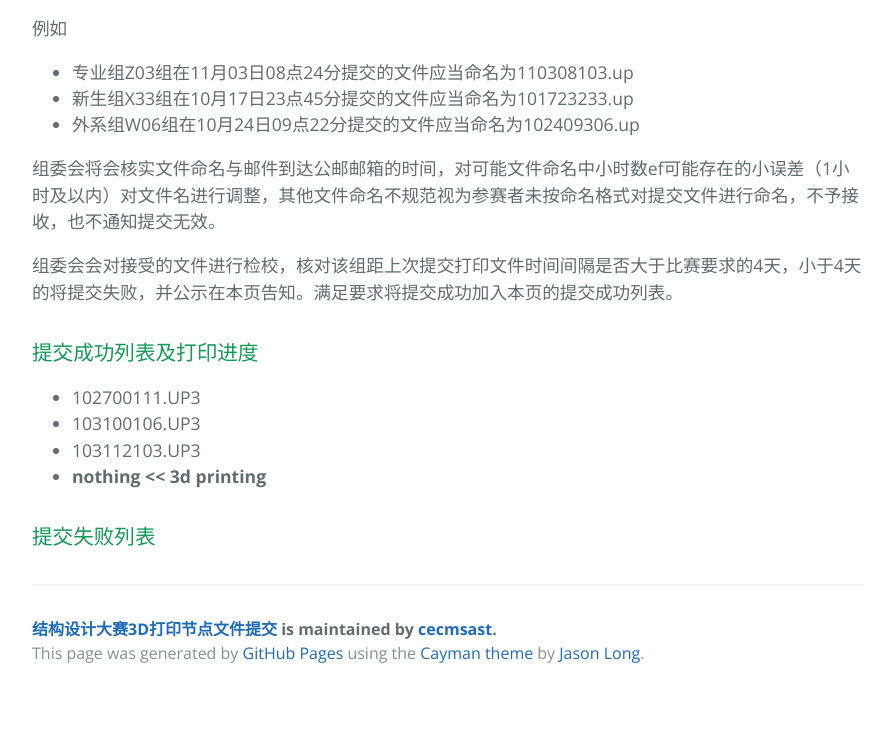
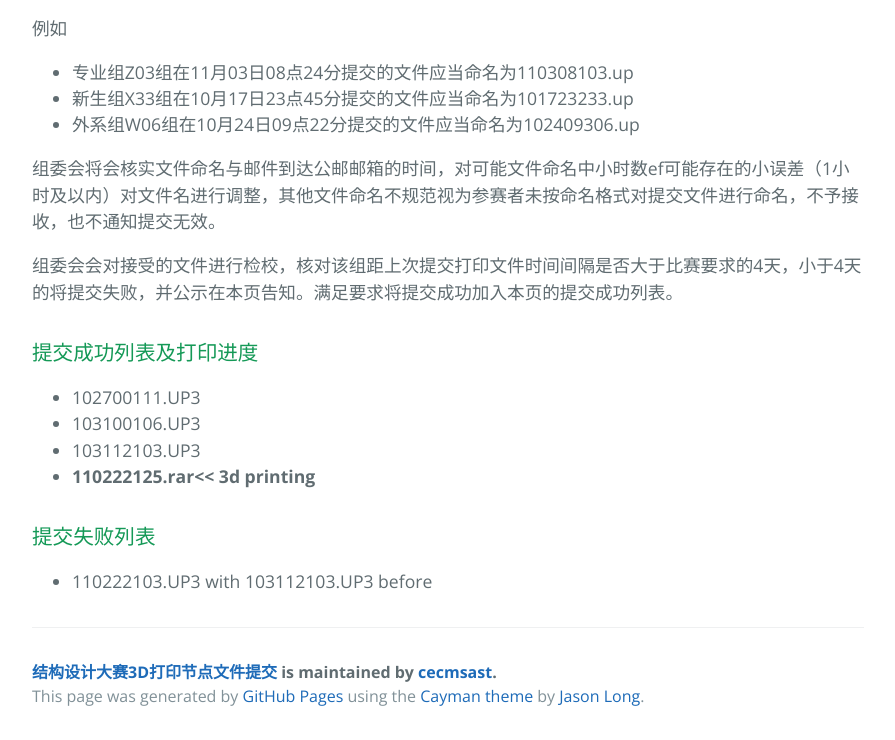
Before and after one commit to cecmsast/cecmsast, a plain HTML site: page index.html in a window 1280 px wide. Shown: the part 686-1426 px from the top of the page, without its empty margins (192-1087 px from the left). Before the commit the page ends 1383 px from the top, so only its background shows below. Drawn offline with nearby package versions, Linux system fonts and the light colour scheme.

Commit message:
Create gh-pages branch via GitHub

```diff
--- a/index.html
+++ b/index.html
@@ -53,11 +53,15 @@
 <li>102700111.UP3</li>
 <li>103100106.UP3 </li>
 <li>103112103.UP3</li>
-<li><strong>nothing &lt;&lt; 3d printing</strong></li>
+<li><strong>110222125.rar&lt;&lt; 3d printing</strong></li>
 </ul>
 
 <h3>
 <a id="提交失败列表" class="anchor" href="#%E6%8F%90%E4%BA%A4%E5%A4%B1%E8%B4%A5%E5%88%97%E8%A1%A8" aria-hidden="true"><span class="octicon octicon-link"></span></a>提交失败列表</h3>
+
+<ul>
+<li>110222103.UP3 with 103112103.UP3 before</li>
+</ul>
 
       <footer class="site-footer">
         <span class="site-footer-owner"><a href="https://github.com/cecmsast/cecmsast">结构设计大赛3D打印节点文件提交</a> is maintained by <a href="https://github.com/cecmsast">cecmsast</a>.</span>
--- a/params.json
+++ b/params.json
@@ -1 +1 @@
-{"name":"结构设计大赛3D打印节点文件提交","tagline":"土木科协出品","body":"###21届结构设计大赛3D打印文件提交方法\r\n将节点up文件以附件形式发送至科协公邮cecmsast2015@163.com\r\n\r\n文件命名为“abcdefghi.up”格式或“abcdefghi.rar”，其中\r\n- ab对应邮件发送时刻的两位数月份\r\n- cd对应邮件发送时刻的两位数日期\r\n- ef对应邮件发送时刻的24时制两位数小时数\r\n- g对应参赛组类型（专业组=1，新生组=2，外系组=3）\r\n- hi对应参赛组两位数字编号\r\n\r\n例如\r\n- 专业组Z03组在11月03日08点24分提交的文件应当命名为110308103.up\r\n- 新生组X33组在10月17日23点45分提交的文件应当命名为101723233.up\r\n- 外系组W06组在10月24日09点22分提交的文件应当命名为102409306.up\r\n\r\n组委会将会核实文件命名与邮件到达公邮邮箱的时间，对可能文件命名中小时数ef可能存在的小误差（1小时及以内）对文件名进行调整，其他文件命名不规范视为参赛者未按命名格式对提交文件进行命名，不予接收，也不通知提交无效。\r\n\r\n组委会会对接受的文件进行检校，核对该组距上次提交打印文件时间间隔是否大于比赛要求的4天，小于4天的将提交失败，并公示在本页告知。满足要求将提交成功加入本页的提交成功列表。\r\n\r\n###提交成功列表及打印进度\r\n- 102700111.UP3\r\n- 103100106.UP3 \r\n- 103112103.UP3\r\n- **nothing << 3d printing**\r\n\r\n###提交失败列表\r\n\r\n","google":"","note":"Don't delete this file! It's used internally to help with page regeneration."}
+{"name":"结构设计大赛3D打印节点文件提交","tagline":"土木科协出品","body":"###21届结构设计大赛3D打印文件提交方法\r\n将节点up文件以附件形式发送至科协公邮cecmsast2015@163.com\r\n\r\n文件命名为“abcdefghi.up”格式或“abcdefghi.rar”，其中\r\n- ab对应邮件发送时刻的两位数月份\r\n- cd对应邮件发送时刻的两位数日期\r\n- ef对应邮件发送时刻的24时制两位数小时数\r\n- g对应参赛组类型（专业组=1，新生组=2，外系组=3）\r\n- hi对应参赛组两位数字编号\r\n\r\n例如\r\n- 专业组Z03组在11月03日08点24分提交的文件应当命名为110308103.up\r\n- 新生组X33组在10月17日23点45分提交的文件应当命名为101723233.up\r\n- 外系组W06组在10月24日09点22分提交的文件应当命名为102409306.up\r\n\r\n组委会将会核实文件命名与邮件到达公邮邮箱的时间，对可能文件命名中小时数ef可能存在的小误差（1小时及以内）对文件名进行调整，其他文件命名不规范视为参赛者未按命名格式对提交文件进行命名，不予接收，也不通知提交无效。\r\n\r\n组委会会对接受的文件进行检校，核对该组距上次提交打印文件时间间隔是否大于比赛要求的4天，小于4天的将提交失败，并公示在本页告知。满足要求将提交成功加入本页的提交成功列表。\r\n\r\n###提交成功列表及打印进度\r\n- 102700111.UP3\r\n- 103100106.UP3 \r\n- 103112103.UP3\r\n- **110222125.rar<< 3d printing**\r\n\r\n###提交失败列表\r\n- 110222103.UP3 with 103112103.UP3 before\r\n\r\n","google":"","note":"Don't delete this file! It's used internally to help with page regeneration."}
```
